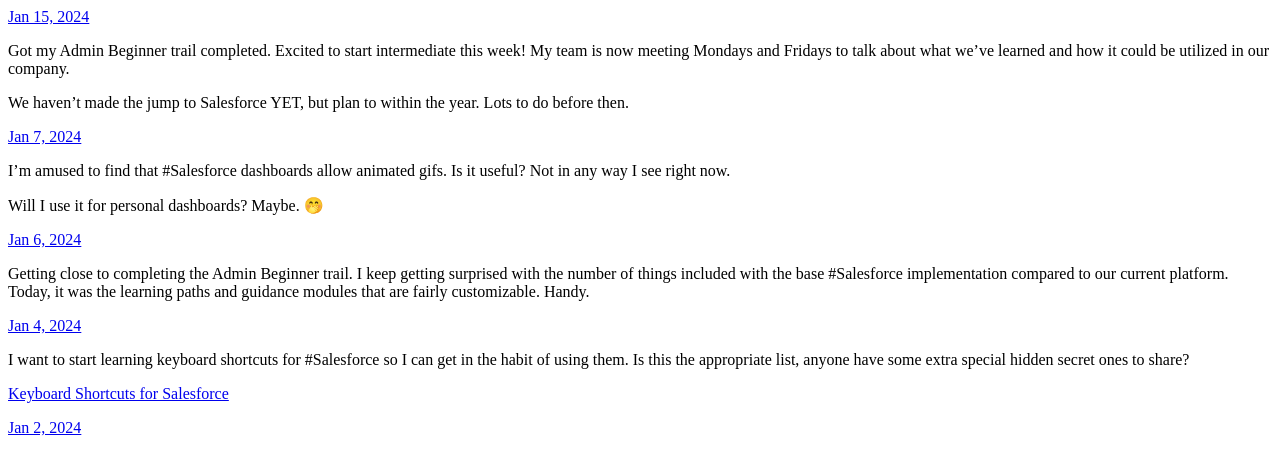
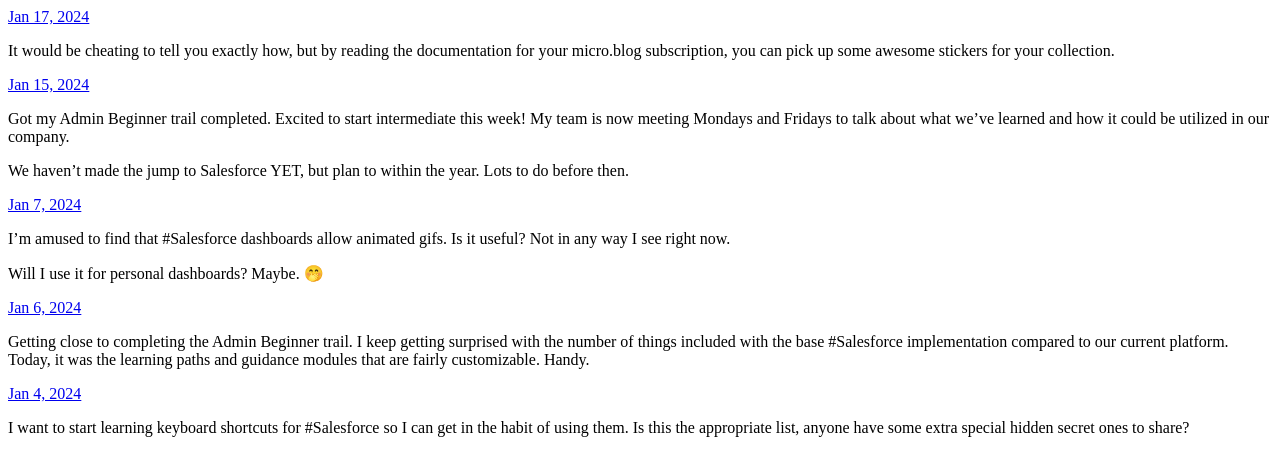
Before and after one commit to jeffsikes/microblog-backup, a plain HTML site: page index.html in a window 1280 px wide. Shown: the top 450 px of the page. Drawn offline with Linux system fonts and the light colour scheme.

Commit message:
Archiving from Micro.blog.

```diff
--- a/index.html
+++ b/index.html
@@ -21,6 +21,18 @@
 <div class="h-feed">
 
 
+
+	  <div class="h-entry">
+
+
+		<a href="https://box464.micro.blog/2024/01/17/it-would-be.html" class="u-url"><time class="dt-published" datetime="2024-01-17 22:51:38 -0600">Jan 17, 2024</time></a>
+
+		<div class="e-content">
+			 <p>It would be cheating to tell you exactly how, but by reading the documentation for your micro.blog subscription, you can pick up some awesome stickers for your collection.</p>
+<!-- raw HTML omitted -->
+
+		</div>
+	  </div>
 
 	  <div class="h-entry">
 
```
